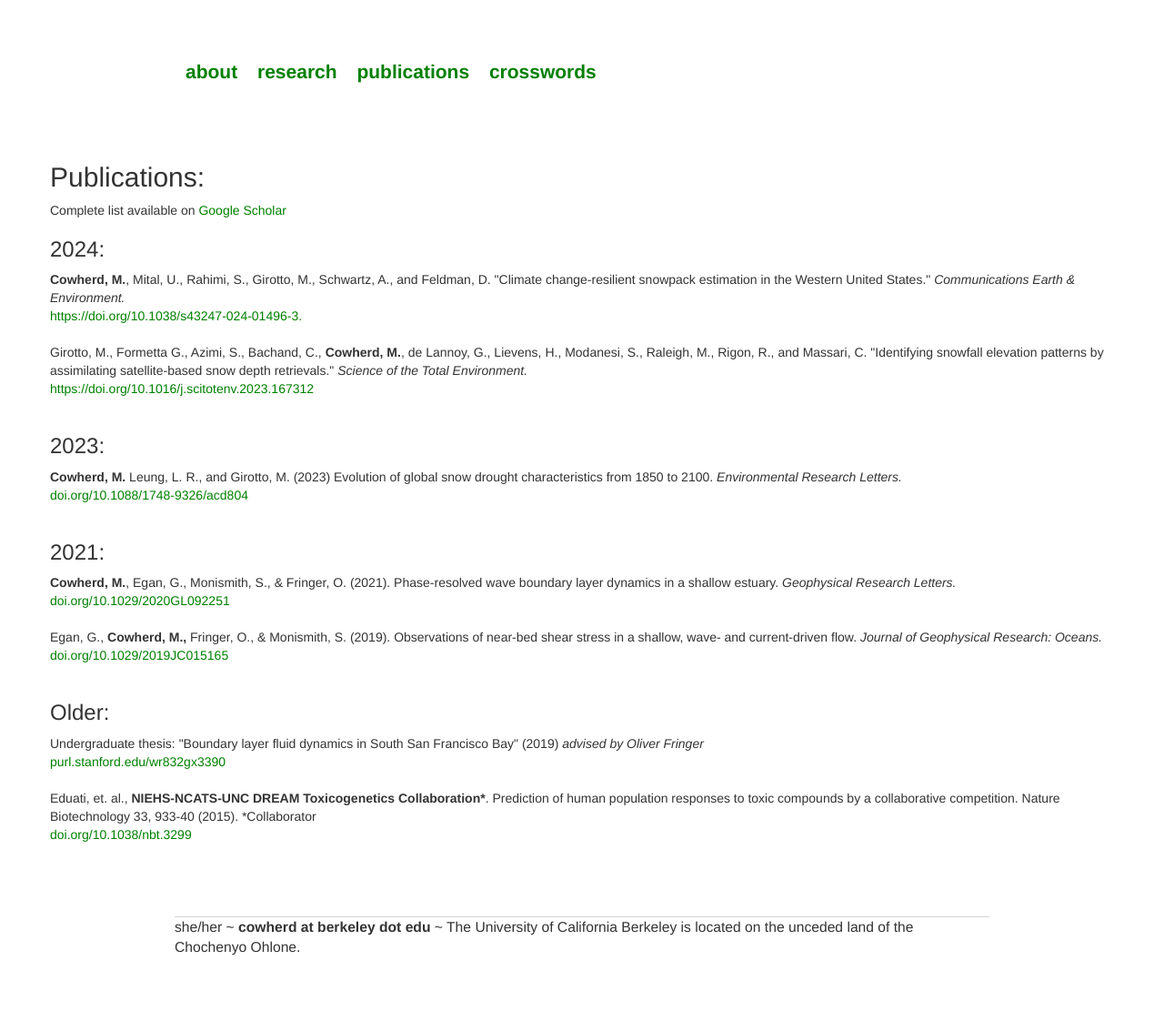
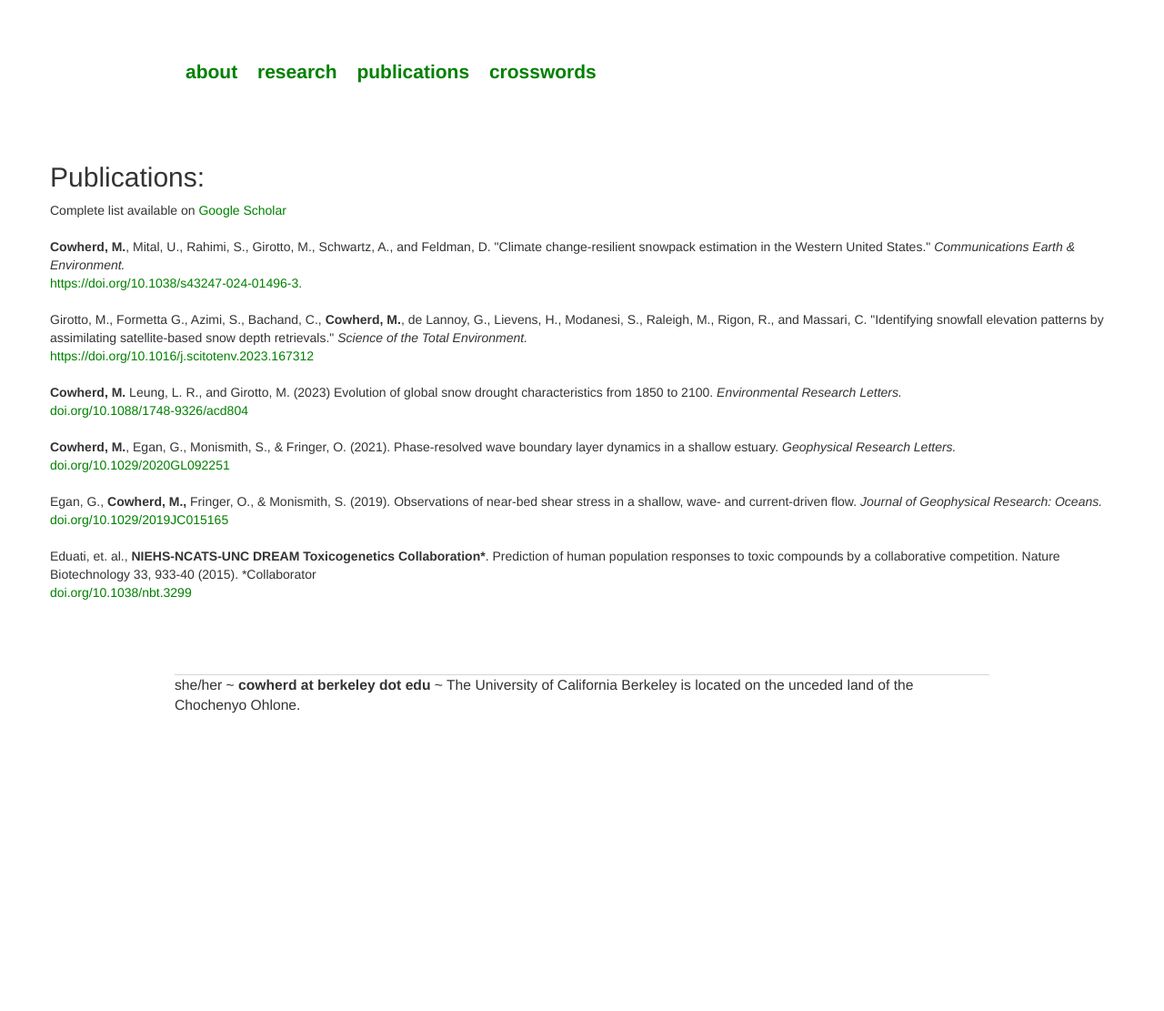
Before and after one commit to mariannecowherd/mariannecowherd.github.io, a Jekyll site: the page built from publications/index.html, in a window 1280 px wide. Shown: the whole page at 91% size. Built offline with Jekyll 4.4.1, drawn with Linux system fonts in a browser that asks for light colours; nearby versions of some CDN libraries; after the commit the page ends 900 px from its top, so only the background shows below that.

Commit message:
fix spacing

```diff
--- a/publications/index.html
+++ b/publications/index.html
@@ -17,28 +17,20 @@ title: Publications
 <div class="row">
 <div class="blurb">
 	<h2>Publications:</h2>
-	Complete list available on <a href="https://scholar.google.com/citations?user=RN_5PCcAAAAJ&hl=en&oi=ao">Google Scholar</a>
+	Complete list available on <a href="https://scholar.google.com/citations?user=RN_5PCcAAAAJ&hl=en&oi=ao">Google Scholar</a> <br> <br>
 
-	<h3>2024:</h3>
 	<b>Cowherd, M.</b>, Mital, U., Rahimi, S., Girotto, M., Schwartz, A., and Feldman, D.
 	"Climate change-resilient snowpack estimation in the Western United States." <i> Communications Earth & Environment. </i>  <br>
 	<a href = "https://doi.org/10.1038/s43247-024-01496-3">https://doi.org/10.1038/s43247-024-01496-3. </a> <br><br>
-
 	Girotto, M., Formetta G., Azimi, S., Bachand, C., <b>Cowherd, M.</b>, de Lannoy, G., Lievens, H., Modanesi, S., Raleigh, M., Rigon, R., and Massari, C.
 	"Identifying snowfall elevation patterns by assimilating satellite-based snow depth retrievals."
 	<i>Science of the Total Environment.</i> <br>
-	<a href ="https://doi.org/10.1016/j.scitotenv.2023.167312">https://doi.org/10.1016/j.scitotenv.2023.167312</a>
-	<br> <br>
-
-	<h3>2023:</h3>
+	<a href ="https://doi.org/10.1016/j.scitotenv.2023.167312">https://doi.org/10.1016/j.scitotenv.2023.167312</a> <br><br>
 	<b>Cowherd, M.</b>   Leung, L. R., and Girotto, M. (2023) Evolution of global snow drought characteristics from 1850 to 2100.
 	 <i>Environmental Research Letters. </i>
 	 </i> <br> <a href="https://doi.org/10.1088/1748-9326/acd804">doi.org/10.1088/1748-9326/acd804</a> <br><br>
-	<h3>2021:</h3>
 	<b>Cowherd, M.</b>, Egan, G., Monismith, S., & Fringer, O. (2021). Phase‐resolved wave boundary layer dynamics in a shallow estuary. <i> Geophysical Research Letters. </i> <br> <a href="https://doi.org/10.1029/2020GL092251">doi.org/10.1029/2020GL092251</a> <br><br>
 	Egan, G., <b>Cowherd, M.,</b> Fringer, O., & Monismith, S. (2019). Observations of near-bed shear stress in a shallow, wave- and current-driven flow. <i>Journal of Geophysical Research: Oceans. </i><a href="https://doi.org/10.1029/2019JC015165"> <br> doi.org/10.1029/2019JC015165</a> <br><br>
-	<h3>Older:</h3>
-	Undergraduate thesis: "Boundary layer fluid dynamics in South San Francisco Bay" (2019) <i>advised by Oliver Fringer </i> <br><a href ="https://purl.stanford.edu/wr832gx3390" > purl.stanford.edu/wr832gx3390</a><br><br>
 	Eduati, et. al., <b>NIEHS-NCATS-UNC DREAM Toxicogenetics Collaboration*</b>. Prediction of human population responses to toxic compounds by a collaborative competition. Nature Biotechnology 33, 933-40 (2015). *Collaborator <br> <a href="https://doi.org/10.1038/nbt.3299"> doi.org/10.1038/nbt.3299</a>  <br><br>
 </div><!-- /.blurb -->
 	</div>
```
